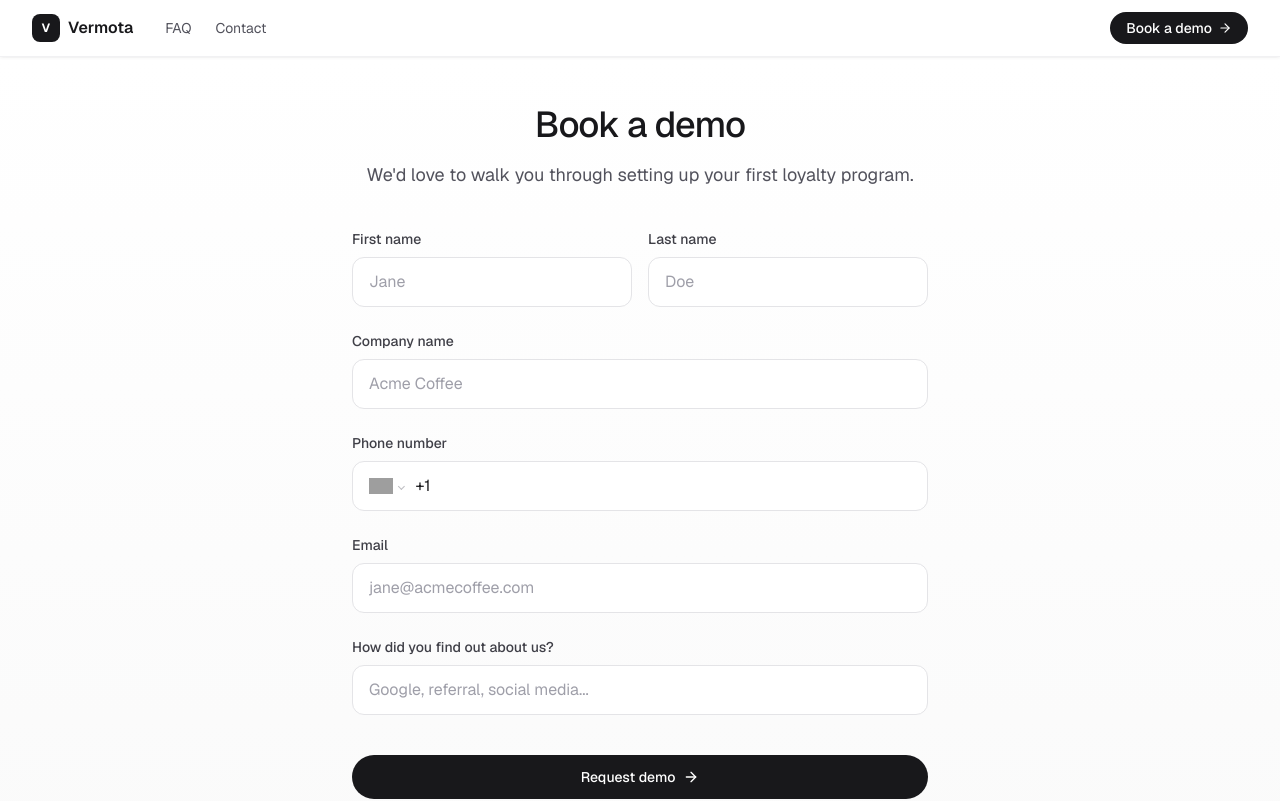
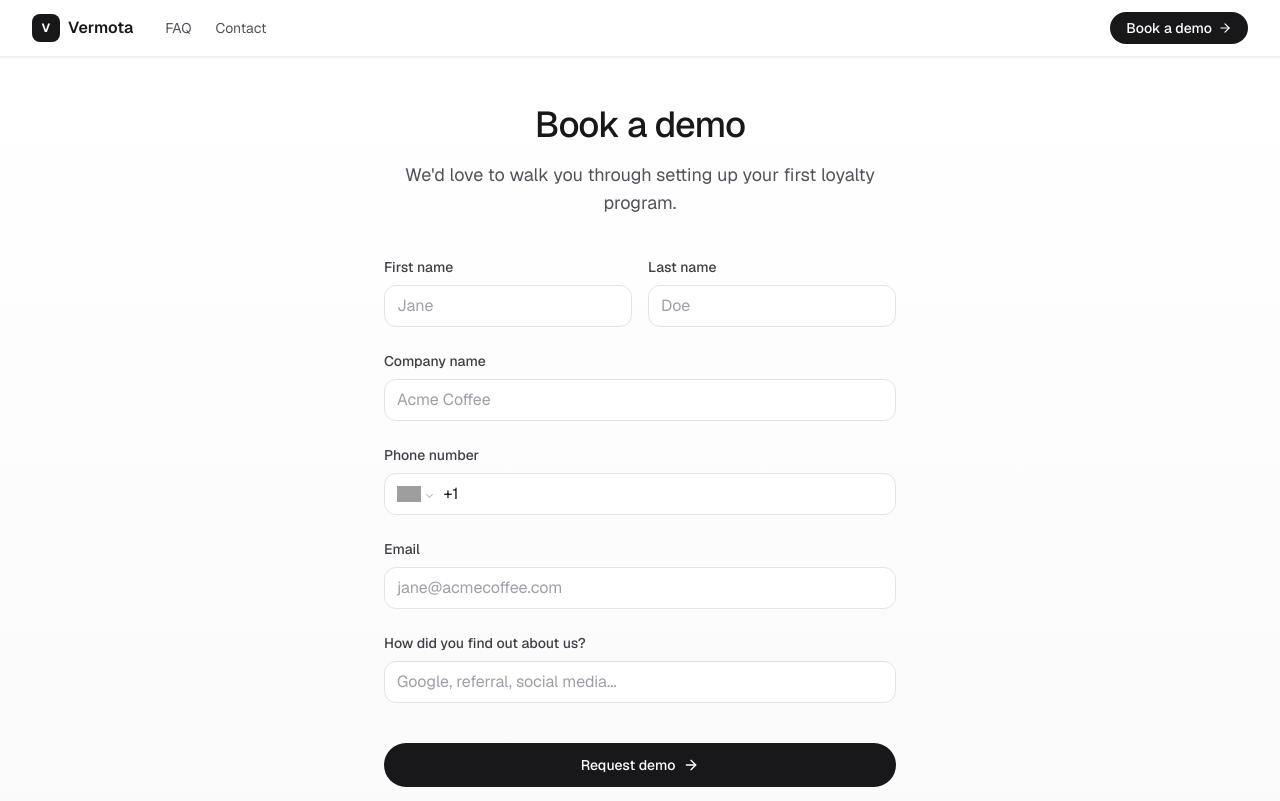
Before and after one commit to vdrmota/vermota, a Next.js app: page /book-a-demo in a window 1280 px wide. Shown: the top 801 px of the page. Built offline with nearby package versions, Linux system fonts and the light colour scheme; no server answers; grey boxes are pictures that could not be loaded.

Commit message:
change form inputs

```diff
--- a/src/app/book-a-demo/components/BookDemoForm.tsx
+++ b/src/app/book-a-demo/components/BookDemoForm.tsx
@@ -47,7 +47,7 @@ export const BookDemoForm = ({ onSuccess }: BookDemoFormProps) => {
     }
 
     const inputClassName = (error?: boolean) =>
-        `mt-2 block w-full rounded-xl border bg-white px-4 py-3 text-zinc-900 placeholder:text-zinc-400 focus:outline-none focus:ring-1 ${
+        `mt-2 block w-full rounded-xl border bg-white px-3 py-2 text-zinc-900 placeholder:text-zinc-400 focus:outline-none focus:ring-1 ${
             error
                 ? 'border-red-300 focus:border-red-500 focus:ring-red-500'
                 : 'border-zinc-200 focus:border-[#002FA7] focus:ring-[#002FA7]'
@@ -55,7 +55,7 @@ export const BookDemoForm = ({ onSuccess }: BookDemoFormProps) => {
 
     return (
         <div className="mx-auto max-w-7xl px-4 py-12 sm:px-6 lg:px-8">
-            <div className="mx-auto max-w-xl">
+            <div className="mx-auto max-w-lg">
                 <div className="text-center">
                     <h1 className="text-3xl font-medium tracking-tight text-zinc-900 sm:text-4xl">Book a demo</h1>
                     <p className="mt-4 text-lg text-zinc-600">
@@ -122,7 +122,7 @@ export const BookDemoForm = ({ onSuccess }: BookDemoFormProps) => {
                                     international
                                     defaultCountry="US"
                                     flagUrl="https://www.untitledui.com/images/flags/{XX}.svg"
-                                    className={`phone-input mt-2 block w-full rounded-xl border bg-white px-4 py-3 text-zinc-900 ${
+                                    className={`phone-input mt-2 block w-full rounded-xl border bg-white px-3 py-2 text-zinc-900 ${
                                         errors.phone
                                             ? 'border-red-300 focus-within:border-red-500 focus-within:ring-1 focus-within:ring-red-500'
                                             : 'border-zinc-200 focus-within:border-[#002FA7] focus-within:ring-1 focus-within:ring-[#002FA7]'
```
